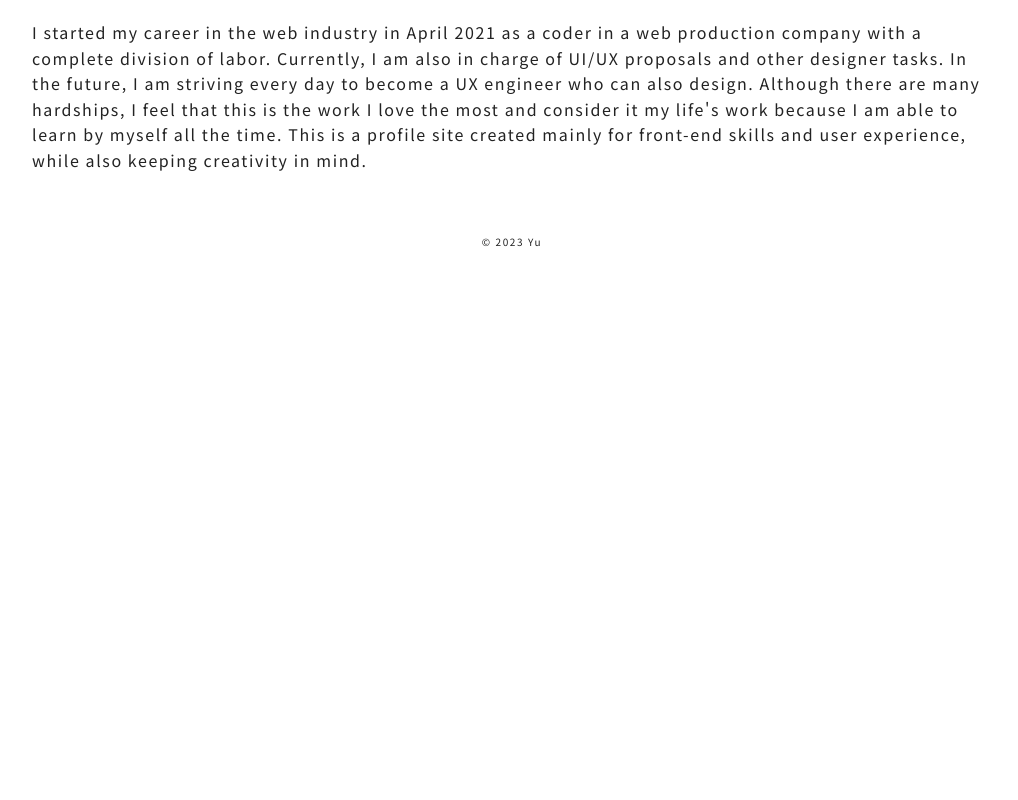
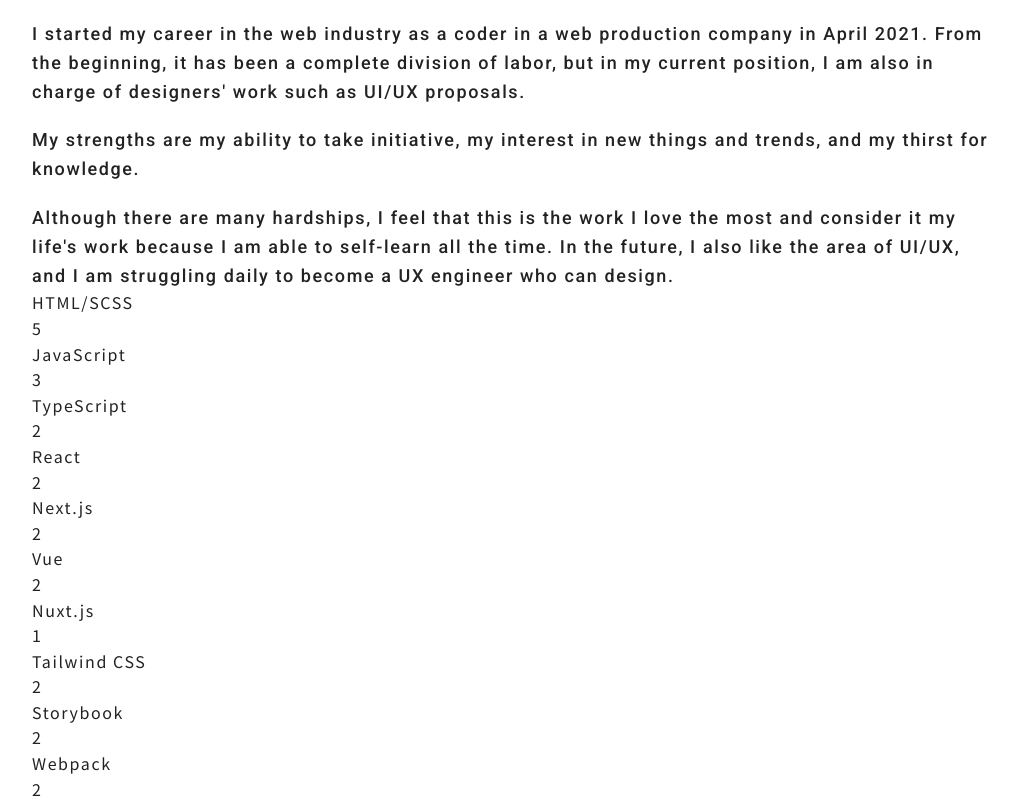
Before and after one commit to yuyuyusan/re-portfolio, a Next.js app: page /about in a window 1280 px wide. Shown: the part 220-1020 px from the top of the page, without its empty margins (128-1146 px from the left). Before the commit the page ends 800 px from the top, so only its background shows below. Built offline with nearby package versions, Linux system fonts and the light colour scheme.

Commit message:
[add] not-found page

```diff
--- /dev/null
+++ b/src/app/_components/Skills/index.module.scss
@@ -0,0 +1 @@
+@use 'variables.scss' as *;
--- /dev/null
+++ b/src/app/_components/Skills/index.tsx
@@ -0,0 +1,39 @@
+const softSkills = [
+  { name: 'HTML/SCSS', level: 5 },
+  { name: 'JavaScript', level: 3 },
+  { name: 'TypeScript', level: 2 },
+  { name: 'React', level: 2 },
+  { name: 'Next.js', level: 2 },
+  { name: 'Vue', level: 2 },
+  { name: 'Nuxt.js', level: 1 },
+  { name: 'Tailwind CSS', level: 2 },
+  { name: 'Storybook', level: 2 },
+  { name: 'Webpack', level: 2 },
+  { name: 'Firebase', level: 2 },
+  { name: 'Node.js', level: 2 },
+  { name: 'Express', level: 2 },
+  { name: 'MongoDB', level: 2 },
+  { name: 'MySQL', level: 2 },
+];
+const hardSkills = [
+  {name:'Photoshop', lebel:2},
+  {name:'Illustrator', lebel:2},
+  {name:'Figma', lebel:2},
+  {name:'Adobe XD', lebel:2},
+  {name:'Premiere Pro', lebel:2},
+  {name:'After Effects', lebel:2},
+  {name:'Lightroom', lebel:2},
+];
+
+export default function Skills() {
+  return (
+    <div className="skills">
+      {softSkills.map((skill, index) => (
+        <div className="skill" key={index}>
+          <div className="skill__name">{skill.name}</div>
+          <div className="skill__level">{skill.level}</div>
+        </div>
+      ))}
+    </div>
+  );
+}
--- a/src/app/about/index.module.scss
+++ b/src/app/about/index.module.scss
@@ -6,3 +6,13 @@
 .jp {
   display: none;
 }
+.jp, .en {
+  span {
+    display: block;
+    @include fontEn($size: 18px, $weight: 500);
+    margin-bottom: 20px;
+    &:last-child {
+      margin-bottom: 0;
+    }
+  }
+}
--- a/src/app/about/page.tsx
+++ b/src/app/about/page.tsx
@@ -1,29 +1,39 @@
+import Skills from '../_components/Skills';
 import styles from './index.module.scss';
 
 export default function About() {
   return (
     <>
       <section className={styles.about}>
-        <p>
-          <span className={styles.jp}>
-            2021年4月から完全分業のWeb制作会社でコーダーとしてWeb業界でキャリアをスタートしました。
-            現在は、UI/UX提案などデザイナーの業務も担当することもあります。
-            今後は、デザインができるUXエンジニアを目指して日々奮闘中です。
-            大変なこともたくさんありますが、自己学習がずっとできていることからこれが、一番好きな仕事と感じ、ライフワークと思っています。
-            このサイトは、クリエイティブも意識しつつ、フロントエンドのスキルとユーザー体験をメインに作成したプロフィールサイトです。
-          </span>
-          <span className={styles.en}>
-            {`I started my career in the web industry in April 2021 as a coder in
-            a web production company with a complete division of labor.
-            Currently, I am also in charge of UI/UX proposals and other designer
-            tasks. In the future, I am striving every day to become a UX
-            engineer who can also design. Although there are many hardships, I
-            feel that this is the work I love the most and consider it my life's
-            work because I am able to learn by myself all the time. This is a
-            profile site created mainly for front-end skills and user
-            experience, while also keeping creativity in mind.`}
-          </span>
-        </p>
+        <div className={styles.profile}>
+          <p className={styles.jp}>
+            <span>
+              2021年4月からWeb制作会社でコーダーとしてWeb業界でキャリアをスタートしました。
+              当初から完全分業ですが、現職の業務では、UI/UX提案などデザイナーの業務も担当することもあります。
+            </span>
+            <span>
+              私の強みは、自主性を持って行動ができ、新しいものやトレンドに興味があり知識欲が高いことです。
+            </span>
+            <span>
+              大変なこともたくさんありますが、自己学習がずっとできていることからこれが、一番好きな仕事と感じ、ライフワークと思っています。
+              今後は、UI/UXの領域も好きなこともあり、デザインができるUXエンジニアを目指して日々奮闘中です。
+            </span>
+          </p>
+          <p className={styles.en}>
+            <span>
+              {`I started my career in the web industry as a coder in a web production company in April 2021. From the beginning, it has been a complete division of labor, but in my current position, I am also in charge of designers' work such as UI/UX proposals.`}
+            </span>
+            <span>
+              {`My strengths are my ability to take initiative, my interest in new things and trends, and my thirst for knowledge.`}
+            </span>
+            <span>
+              {`Although there are many hardships, I feel that this is the work I love the most and consider it my life's work because I am able to self-learn all the time. In the future, I also like the area of UI/UX, and I am struggling daily to become a UX engineer who can design.`}
+            </span>
+          </p>
+        </div>
+        <div className={styles.skills}>
+          <Skills />
+        </div>
       </section>
     </>
   );
--- a/src/app/blog/index.module.scss
+++ b/src/app/blog/index.module.scss
@@ -1,6 +1,6 @@
 @use 'variables.scss' as *;
 .blog {
-  @include contentsBody($width: $vp-pc-s);
+  @include contentsBody($width: map-get($breakpoint, pc-s));
 }
 
 .jp {
--- /dev/null
+++ b/src/app/not-found.module.scss
@@ -0,0 +1,15 @@
+@use 'variables.scss' as *;
+
+.errorPage {
+  @include contentsBody($width: map-get($breakpoint, tab));
+  .title {
+    text-align: center;
+    @include fontEn($size: 24px, $weight: bold);
+    margin-bottom: 40px;
+  }
+  .desc {
+    text-align: center;
+    line-height: 2;
+    margin-bottom: 40px;
+  }
+}
--- a/src/app/not-found.tsx
+++ b/src/app/not-found.tsx
@@ -1,11 +1,23 @@
 import Link from 'next/link';
-
+import styles from './not-found.module.scss';
+import Hero from './_components/Hero';
 export default function NotFound() {
   return (
-    <div>
-      <h2>Not Found</h2>
-      <p>Could not find requested resource</p>
-      <Link href="/">Return Home</Link>
-    </div>
+    <>
+      <Hero title="404" sub="エラーページ" />
+      <section className={styles.errorPage}>
+        <h2 className={styles.title}>Not Found</h2>
+        <p className={styles.desc}>
+          The page you are looking for cannot be found.
+          <br />
+          is temporarily inaccessible, or It may have been moved or deleted.
+          <br />
+          Please return to the top page with the button below.
+        </p>
+        <Link href="/" className={styles.returnButton}>
+          Return Home
+        </Link>
+      </section>
+    </>
   );
 }
--- a/src/app/styles/globals.scss
+++ b/src/app/styles/globals.scss
@@ -12,13 +12,6 @@
 // }
 
 /* reset */
-$black: #222;
-$sans:'Noto Sans JP', sans-serif;
-$roboto : 'Roboto', sans-serif;
-$pc-m: 1400px;
-$pc-s: 1200px;
-$tab: 960px;
-$sp: 560px;
 
 .font-notojp {
   font-family: 'Noto Sans JP', sans-serif;
@@ -36,7 +29,7 @@ $sp: 560px;
   border-width: 0;
 }
 html {
-  font-family: $sans;
+  @include fontJp;
   line-height: 1.6;
   letter-spacing: 0.1em;
   -webkit-text-size-adjust: 100%;
@@ -251,21 +244,21 @@ img {
 }
 a {
   text-decoration: none;
-  color: $black;
+  color: map-get($colors, black01);
   margin: 0;
   padding: 0;
   vertical-align: baseline;
   background: transparent;
-  -webkit-tap-highlight-color: $black;
+  -webkit-tap-highlight-color: map-get($colors, black01);
 }
 a[href^='tel:'] {
   pointer-events: none;
   cursor: default;
   text-decoration: none;
-}
-@include vp-tab {
-  a[href^='tel:'] {
-    pointer-events: visible;
-    cursor: pointer;
+  @include mq(tab) {
+    a[href^='tel:'] {
+      pointer-events: visible;
+      cursor: pointer;
+    }
   }
 }
--- a/src/app/styles/variables.scss
+++ b/src/app/styles/variables.scss
@@ -25,9 +25,47 @@ $vp-pc-s: 960px;
 $vp-tab: 768px;
 $vp-sp: 560px;
 
+$colors: (
+  black01: #111,
+  white01: #fff,
+  navy01: #3667a0,
+  gray01: #d2d2d2,
+);
+
+$ui: (
+  radius: 20px,
+  shadow: 4px 4px 8px rgba(0, 0, 0, 0.2),
+);
+
+$breakpoint: (
+  pc-m: 1200px,
+  pc-s: 960px,
+  tab: 768px,
+  sp: 560px,
+);
 // -----
 // mixin
 // -----
+@mixin fontJp($size: 16px, $weight: 400) {
+  font-family: 'Noto Sans JP', sans-serif;
+  font-size: $size;
+  font-weight: $weight;
+}
+@mixin fontEn($size: 16px, $weight: 400) {
+  font-family: 'Roboto', sans-serif;
+  font-size: $size;
+  font-weight: $weight;
+}
+// -----
+// media query
+// -----
+@mixin mq($bp) {
+  $bp-value: map-get($breakpoint, $bp);
+  @media (max-width: $bp-value) {
+    @content;
+  }
+}
+
 @mixin vp-pc-m {
   @media screen and (max-width: ($vp-pc-m)) {
     @content;
@@ -49,7 +87,6 @@ $vp-sp: 560px;
   }
 }
 
-
 @mixin contentsBody($mx: 40px, $width: $vp-tab) {
   width: min(100% - $mx, $width);
   margin: 0 auto;
```
Also changed, not shown: src/app/page.module.scss (+11 -11 lines).
